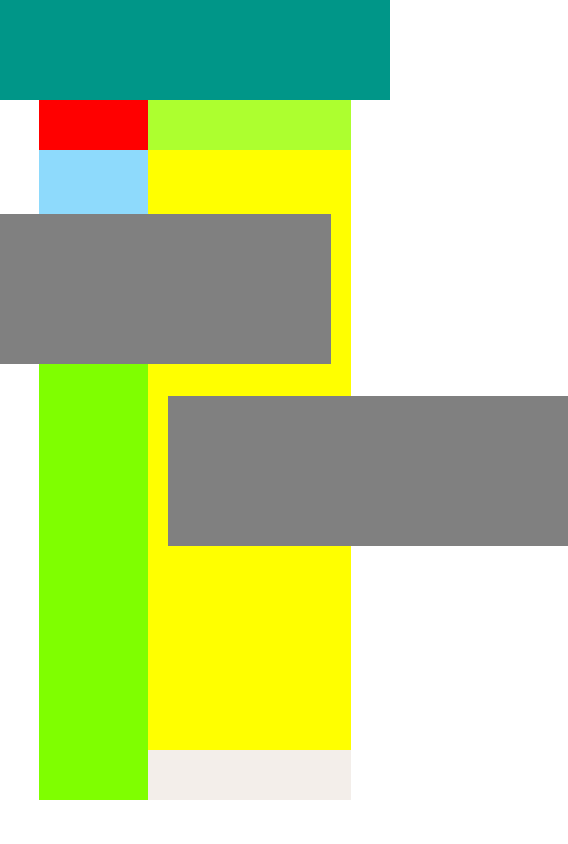
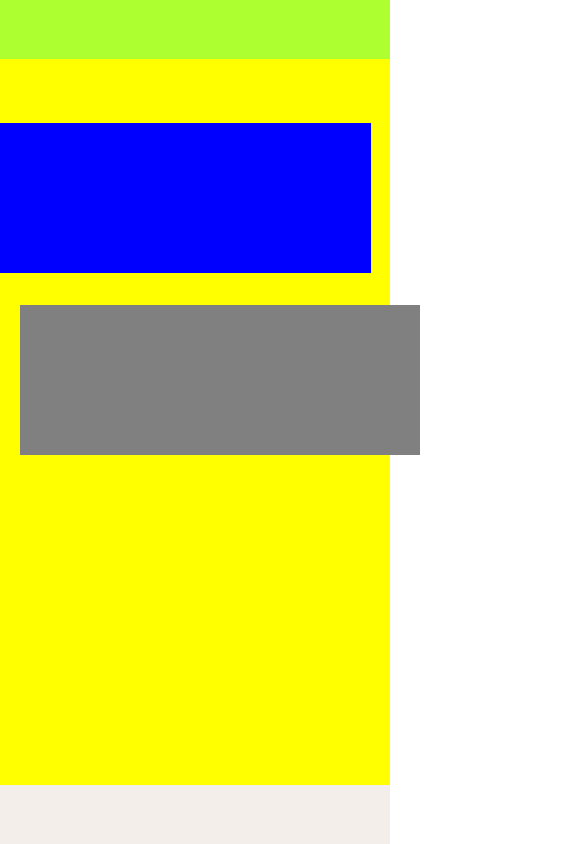
Before and after one commit to ghiottoandrea/html-css-boolzapp, a plain HTML site: page index.html in a window 390 px wide. Shown: the whole page, 568 px wide, since content can reach past the window. Drawn offline with Linux system fonts and the light colour scheme.

Commit message:
Add responsive structure

```diff
--- a/assets/style/style.css
+++ b/assets/style/style.css
@@ -1,8 +1,13 @@
 /* #region debug */
-.debug header{
+.debug body {
+    background-color: var(--boolzap-back-secondary);
+}
+
+.debug header {
     background-color: var(--boolzap-back-primary);
     height: 100px;
 }
+
 /* .left_section{
     height: 200px;
     background-color: red;
@@ -11,42 +16,50 @@
     background-color: blueviolet;
     height: 200px;
 } */
-.debug .profile{
+.debug .profile {
     background-color: red;
     height: 50px;
 }
-.debug .notification{
+
+.debug .notification {
     background-color: var(--boolzap-notification);
     height: 100px;
 }
-.debug .search{
+
+.debug .search {
     background-color: blueviolet;
     height: 50px;
 }
-.contacts{
+
+.debug .contacts {
     background-color: chartreuse;
     height: 500px;
 }
 
-.debug .sender{
+.debug .sender {
     background-color: greenyellow;
     height: 50px;
 }
-.debug .chat-board{
-    background-color:yellow;
+
+.debug .chat-board {
+    background-color: yellow;
     height: 600px;
 }
-.debug .card{
+
+.debug .card {
     height: 150px;
     background-color: grey;
     width: 400px;
     margin: 1rem 0;
 }
-.debug .writhe-text{
+
+.debug .writhe-text {
     background-color: var(--boolzap-light-bottom);
     height: 50px;
 }
-
+.debug .chat-sender{
+    background-color: blue;
+}
 /* #endregion debug */
 
 /* #region utilities */
@@ -59,7 +72,7 @@
 
 :root {
     --boolzap-back-primary: rgba(0, 150, 136, 1);
-    --boolzap-back-secondary:  rgba(215, 219, 214, 1);
+    --boolzap-back-secondary: rgba(215, 219, 214, 1);
     --boolzap-notification: rgba(142, 218, 252, 1);
     --boolzap-chat: rgba(213, 249, 186, 1);
     --boolzap-light-top: rgba(234, 234, 234, 1);
@@ -67,37 +80,100 @@
 
 }
 
-.container{
+.container {
     width: 80%;
-    margin: auto;
+    margin: -5rem auto;
 }
-.chat-container{
+
+.chat-container {
     width: 80%;
     margin: auto;
     display: flex;
     flex-direction: column;
 }
-.d-flex{
+body{
+    height: 100%;
+}
+.d-flex {
     display: flex;
 }
 
-.card{
-
-}
 /* #endregion utilities */
 
 
 /* #region main */
-.left_section{
+.left_section {
     width: 35%;
 }
-.right_section{
+
+.right_section {
     width: 65%;
 }
-.chat-board{
+
+.chat-board {
     padding: 3rem 0;
 }
-.chat-sender{
+
+.chat-sender {
     align-self: flex-end;
 }
+
 /* #endregion main */
+
+/* #region query */
+@media screen and (max-width: 991px) {
+
+    header,
+    .search,
+    .notification {
+        display: none;
+    }
+
+    .container {
+        width: 100%;
+        margin: auto;
+    }
+
+    .chat-container {
+        width: 90%;
+    }
+
+    .left_section {
+        width: 10%;
+    }
+
+    .right_section {
+        width: 90%;
+    }
+
+    .debug .contacts {
+        height: 90vh;
+    }
+    .debug .profile, .debug .sender, .debug .writhe-text{
+        height: 10vh;
+    }
+    .debug .chat-board{
+        height: 80vh;
+    }
+    {}
+}
+
+@media screen and (max-width:540px) {
+    .left_section{
+        display: none;
+    }
+
+    .right_section{
+        width: 100%;
+    }
+    .debug .sender{
+        height: 7vh;
+    }
+    .debug .chat-board{
+        height: 86vh;
+    }
+    .debug .writhe-text{
+        height: 7vh;
+    }
+}
+/* #endregion query */
```
